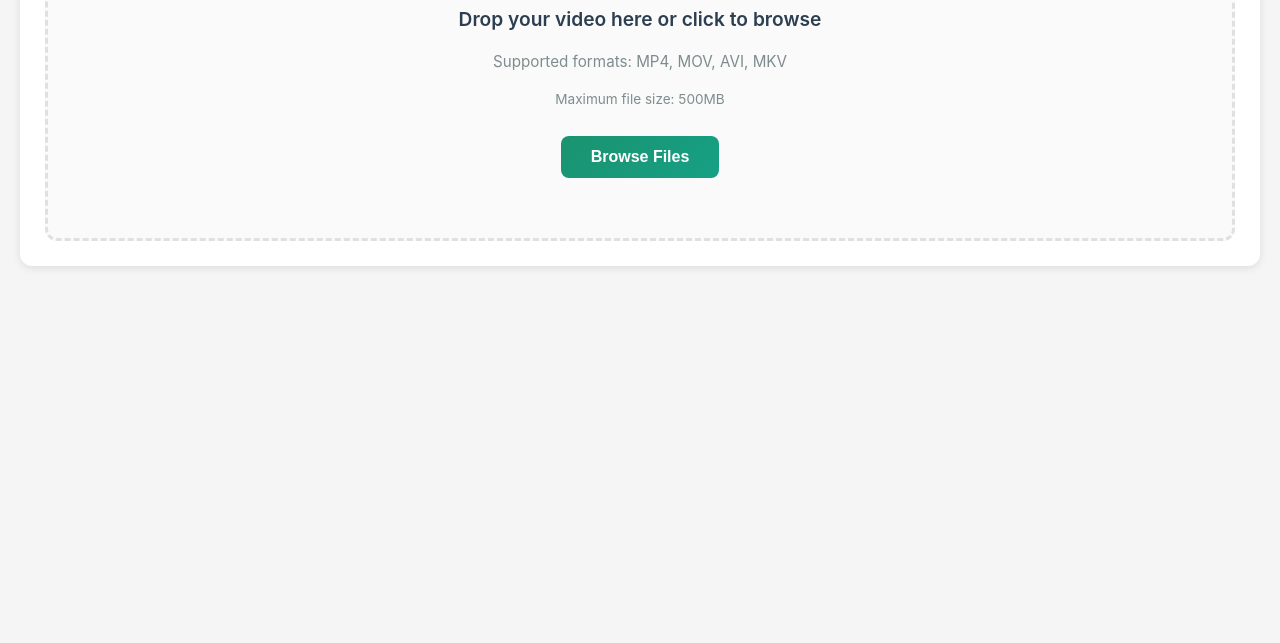
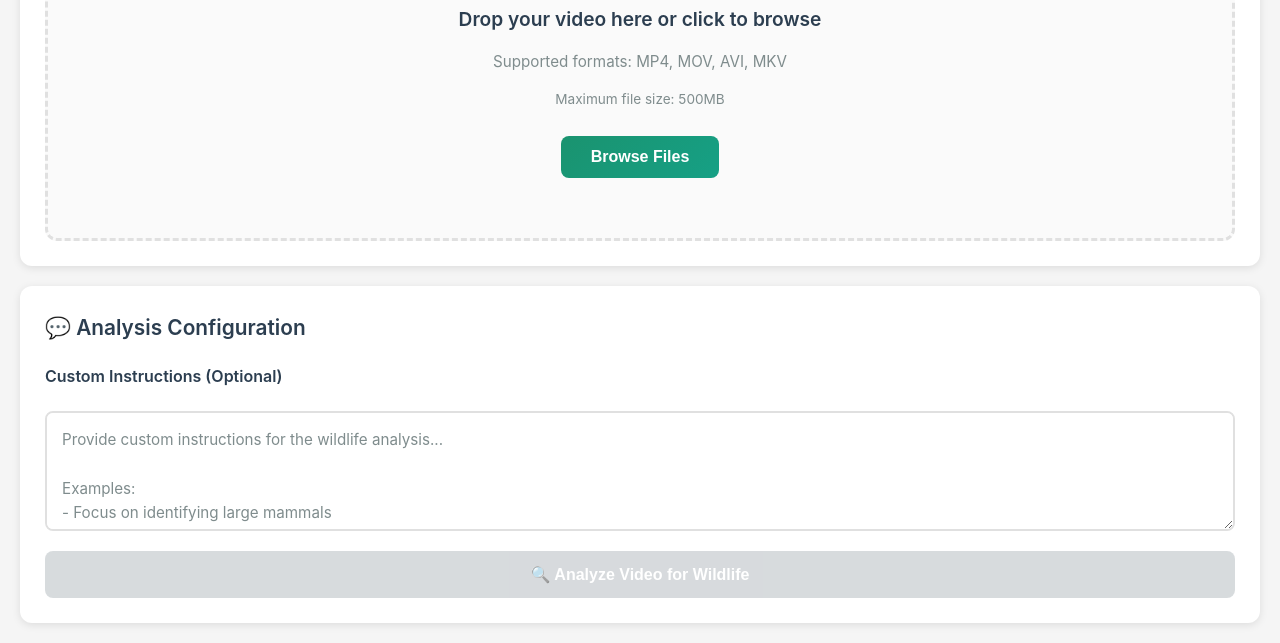
Before and after one commit to ewaMiazga/lauzhack-2025, a plain HTML site: page wildlife-analysis.html in a window 1280 px wide. Shown: the part 525-1168 px from the top of the page. Before the commit the page ends 811 px from the top, so only its background shows below. Drawn offline with Linux system fonts and the light colour scheme.

Commit message:
working chat for wildlife detection

```diff
--- a/styles.css
+++ b/styles.css
@@ -597,14 +597,14 @@ body {
     gap: 20px;
 }
 
-.upload-section, .wildlife-results-section {
+.upload-section, .analysis-config-section, .wildlife-results-section {
     background: var(--card-bg);
     border-radius: 12px;
     padding: 25px;
     box-shadow: 0 2px 8px rgba(0, 0, 0, 0.1);
 }
 
-.upload-section h3, .wildlife-results-section h3 {
+.upload-section h3, .analysis-config-section h3, .wildlife-results-section h3 {
     color: var(--text-dark);
     margin-bottom: 20px;
     font-size: 1.3rem;
@@ -707,20 +707,21 @@ body {
     color: var(--text-dark);
 }
 
-.video-preview-section .prompt-section {
-    margin: 20px 0;
+.analysis-config-section .prompt-section {
+    margin-bottom: 20px;
 }
 
-.video-preview-section .prompt-section h4 {
+.analysis-config-section .prompt-section label {
+    display: block;
     color: var(--text-dark);
     margin-bottom: 10px;
     font-size: 1rem;
     font-weight: 600;
 }
 
-.video-preview-section .prompt-input {
+.analysis-config-section .prompt-input {
     width: 100%;
-    min-height: 100px;
+    min-height: 120px;
     padding: 15px;
     border: 2px solid var(--border-color);
     border-radius: 8px;
@@ -731,12 +732,12 @@ body {
     background: white;
 }
 
-.video-preview-section .prompt-input:focus {
+.analysis-config-section .prompt-input:focus {
     outline: none;
     border-color: var(--secondary-color);
 }
 
-.video-preview-section .prompt-input::placeholder {
+.analysis-config-section .prompt-input::placeholder {
     color: var(--text-light);
     line-height: 1.6;
 }
--- a/wildlife-analysis.html
+++ b/wildlife-analysis.html
@@ -64,10 +64,16 @@
                         <p><strong>Size:</strong> <span id="video-size"></span></p>
                         <p><strong>Duration:</strong> <span id="video-duration"></span></p>
                     </div>
+                </div>
+            </div>
+
+            <!-- Analysis Configuration Section -->
+            <div class="analysis-config-section">
+                <h3>💬 Analysis Configuration</h3>
 
                 <!-- Prompt Input -->
                 <div class="prompt-section">
-                        <h4>💬 Analysis Instructions (Optional)</h4>
+                    <label for="wildlife-prompt-input">Custom Instructions (Optional)</label>
                     <textarea
                         id="wildlife-prompt-input"
                         class="prompt-input"
@@ -81,10 +87,9 @@ Examples:
 - Analyze animal behavior patterns"></textarea>
                 </div>
 
-                    <button class="btn-primary" id="analyze-video-btn">
+                <button class="btn-primary" id="analyze-video-btn" disabled>
                     🔍 Analyze Video for Wildlife
                 </button>
-                </div>
             </div>
 
             <!-- Analysis Results -->
--- a/wildlife-analysis.js
+++ b/wildlife-analysis.js
@@ -78,6 +78,9 @@ function handleVideoUpload(file) {
 
     videoPreviewSection.style.display = 'block';
     uploadArea.style.display = 'none';
+
+    // Enable analyze button
+    analyzeBtn.disabled = false;
 }
 
 // Format File Size
```
Lines whose indentation alone changed are shown as unchanged.
